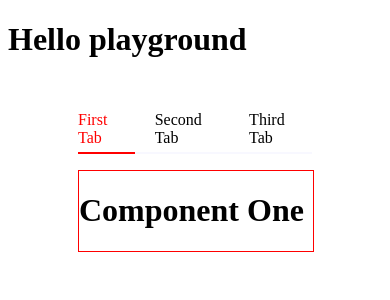
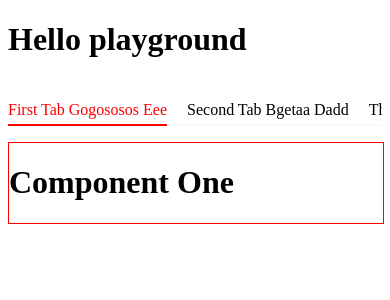
Before and after one commit to kaf-lamed-beyt/react-tab, a Next.js app: page / in a window 390 px wide. Shown: the top 300 px of the page. Built offline with nearby package versions, Linux system fonts and the light colour scheme.

Commit message:
chore: make tab header responsive

```diff
--- a/packages/react-tab/components/style/header.styled.ts
+++ b/packages/react-tab/components/style/header.styled.ts
@@ -1,10 +1,10 @@
 import styled from "styled-components";
 
-interface headerProps {
+interface themeProp {
   color?: string;
 }
 
-export const Header = styled.header<headerProps>`
+export const Header = styled.header<themeProp>`
   width: 100%;
 
   ul {
@@ -39,4 +39,15 @@ export const Header = styled.header<headerProps>`
     display: block;
     background-color: ${({ color }) => (color ? color : "red")};
   }
+
+  @media only screen and (min-width: 0px) and (max-width: 992px) {
+    max-width: 100%;
+    overflow: auto;
+
+    ul {
+      li {
+        white-space: nowrap;
+      }
+    }
+  }
 `;
--- a/pages/index.tsx
+++ b/pages/index.tsx
@@ -5,14 +5,27 @@ import styled from "styled-components";
 
 const PlaygroundWrapper = styled.main`
   padding: 10px 70px;
+
+  @media only screen and (min-width: 0px) and (max-width: 992px) {
+    padding: 0;
+  }
 `;
 
 const Component = ({ text }) => <h1>{text}</h1>;
 
 const data = [
-  { name: "first tab", component: <Component text="Component One" /> },
-  { name: "second tab", component: <Component text="Component Two" /> },
-  { name: "third tab", component: <Component text="Component Three" /> },
+  {
+    name: "first tab gogososos eee",
+    component: <Component text="Component One" />,
+  },
+  {
+    name: "second tab bgetaa dadd",
+    component: <Component text="Component Two" />,
+  },
+  {
+    name: "third tab sultra uno",
+    component: <Component text="Component Three" />,
+  },
 ];
 
 export default function PlayGround() {
```
